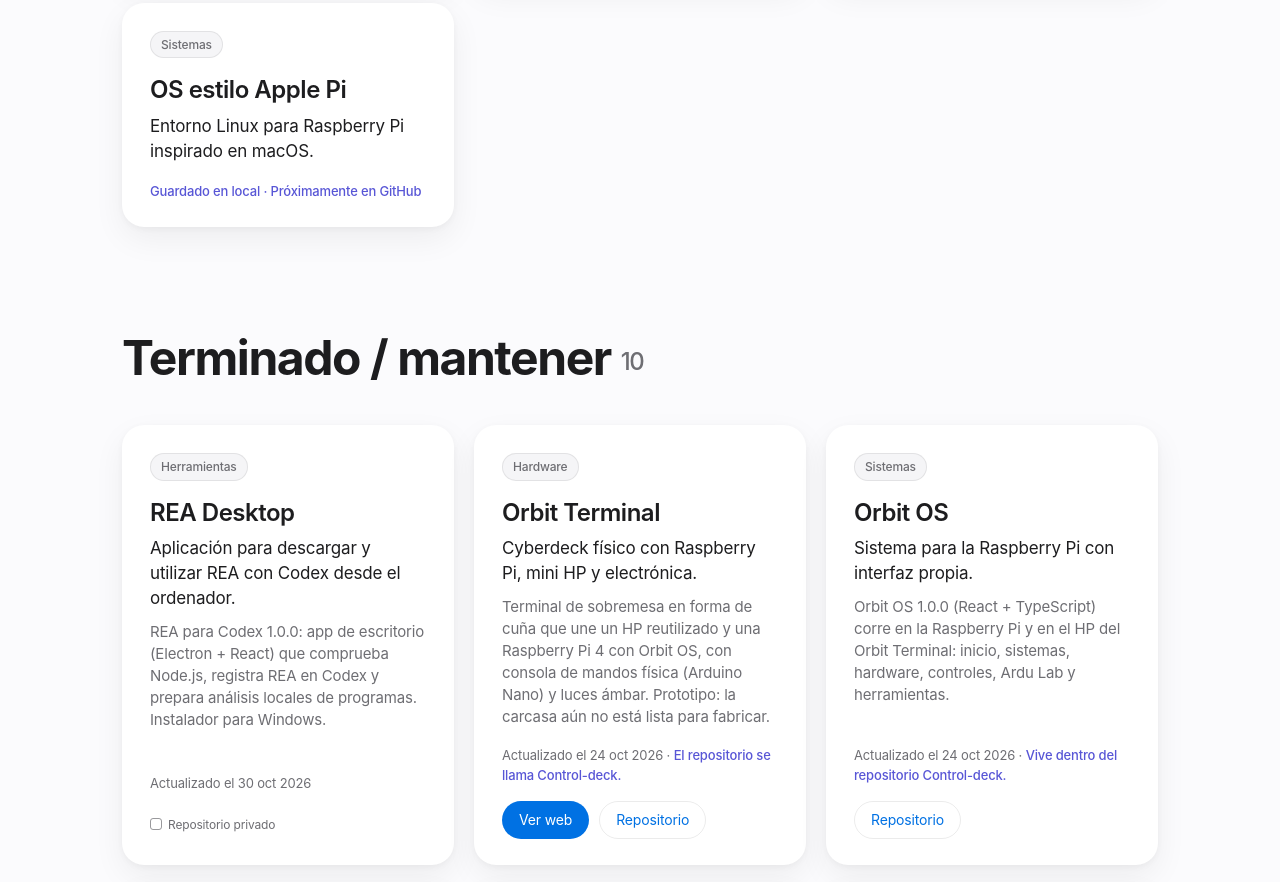
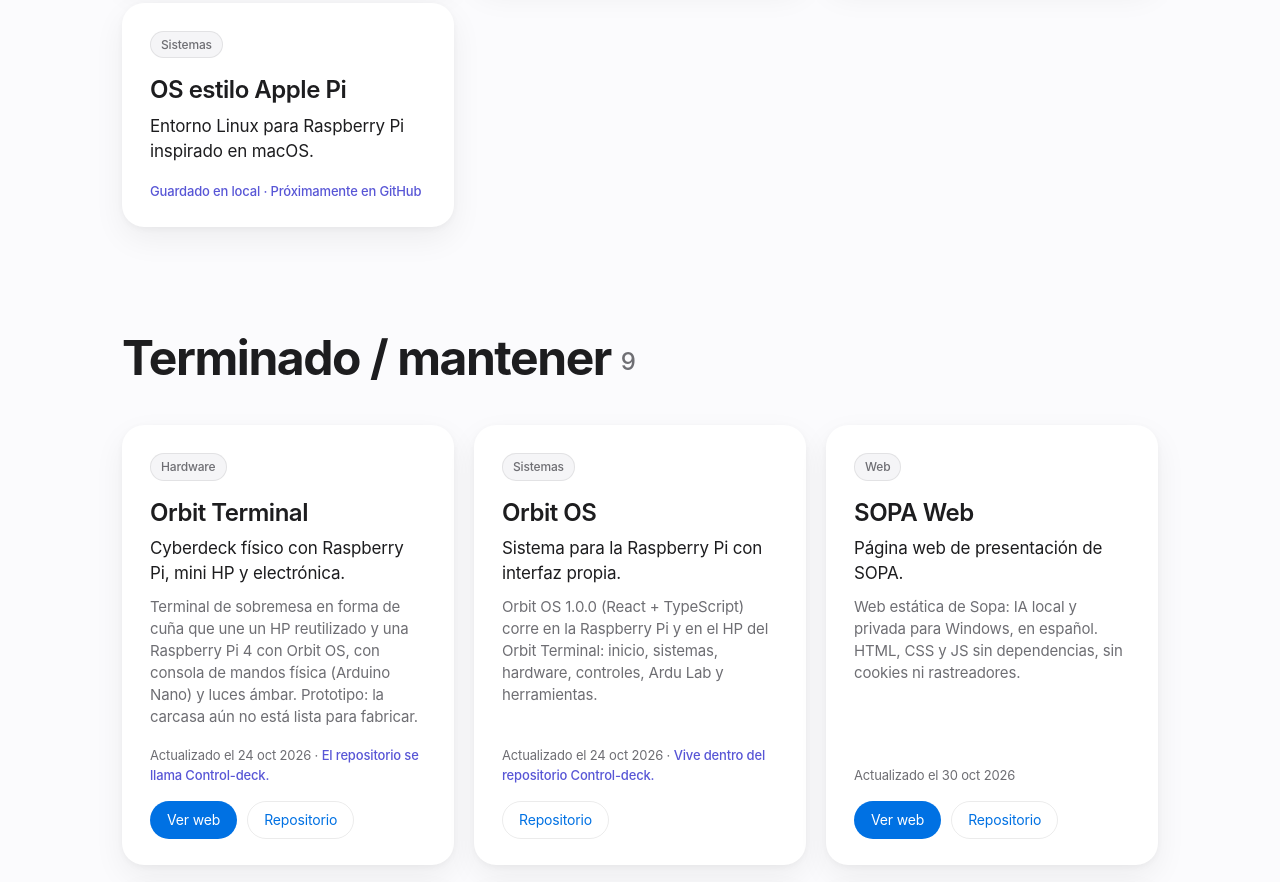
Before and after one commit to ardu01/proyectos, a plain HTML site: page index.html in a window 1280 px wide. Shown: the part 1856-2738 px from the top of the page. Drawn offline with Linux system fonts and the light colour scheme.

Commit message:
Quita REA Desktop (duplicado de REA Codex)

```diff
--- a/index.html
+++ b/index.html
@@ -78,7 +78,7 @@ footer{text-align:center;color:var(--fg2);font-size:12px;padding:96px 22px 48px;
   <p class="eyebrow">ArduSolutions</p>
   <h1>Proyectos de Miguel</h1>
   <p class="sub">Inteligencia artificial local, hardware propio, sistemas y apps. Todo lo que estoy construyendo, en un solo sitio.</p>
-  <div class="strip reveal in"><div class="stat total"><b>18</b>proyectos</div><div class="stat"><b>1</b><span class="dot hi"></span>prioritarios</div><div class="stat"><b>4</b><span class="dot dev"></span>secundarios</div><div class="stat"><b>10</b><span class="dot ok"></span>terminados</div><div class="stat"><b>3</b><span class="dot idea"></span>aparcados</div></div>
+  <div class="strip reveal in"><div class="stat total"><b>17</b>proyectos</div><div class="stat"><b>1</b><span class="dot hi"></span>prioritarios</div><div class="stat"><b>4</b><span class="dot dev"></span>secundarios</div><div class="stat"><b>9</b><span class="dot ok"></span>terminados</div><div class="stat"><b>3</b><span class="dot idea"></span>aparcados</div></div>
 </header>
 <main>
 <section id="prioritario" class="sec g-prioritario"><h2 class="reveal">Prioritario <span class="count">1</span></h2><div class="grid"><article class="card reveal" id="sopa-ia">
@@ -113,13 +113,7 @@ footer{text-align:center;color:var(--fg2);font-size:12px;padding:96px 22px 48px;
   <p class="meta"><span class="localnote">Guardado en local · Próximamente en GitHub</span></p>
 
 </article></div></section>
-<section id="terminado" class="sec g-terminado"><h2 class="reveal">Terminado / mantener <span class="count">10</span></h2><div class="grid"><article class="card reveal" id="rea-desktop">
-  <div class="pills"><span class="pill cat">Herramientas</span></div>
-  <h3>REA Desktop</h3>
-  <p class="tag">Aplicación para descargar y utilizar REA con Codex desde el ordenador.</p><p class="desc">REA para Codex 1.0.0: app de escritorio (Electron + React) que comprueba Node.js, registra REA en Codex y prepara análisis locales de programas. Instalador para Windows.</p>
-  <p class="meta">Actualizado el 30 oct 2026</p>
-  <div class="btns"><span class="privlabel">Repositorio privado</span></div>
-</article><article class="card reveal" id="orbit-terminal">
+<section id="terminado" class="sec g-terminado"><h2 class="reveal">Terminado / mantener <span class="count">9</span></h2><div class="grid"><article class="card reveal" id="orbit-terminal">
   <div class="pills"><span class="pill cat">Hardware</span></div>
   <h3>Orbit Terminal</h3>
   <p class="tag">Cyberdeck físico con Raspberry Pi, mini HP y electrónica.</p><p class="desc">Terminal de sobremesa en forma de cuña que une un HP reutilizado y una Raspberry Pi 4 con Orbit OS, con consola de mandos física (Arduino Nano) y luces ámbar. Prototipo: la carcasa aún no está lista para fabricar.</p>
```
